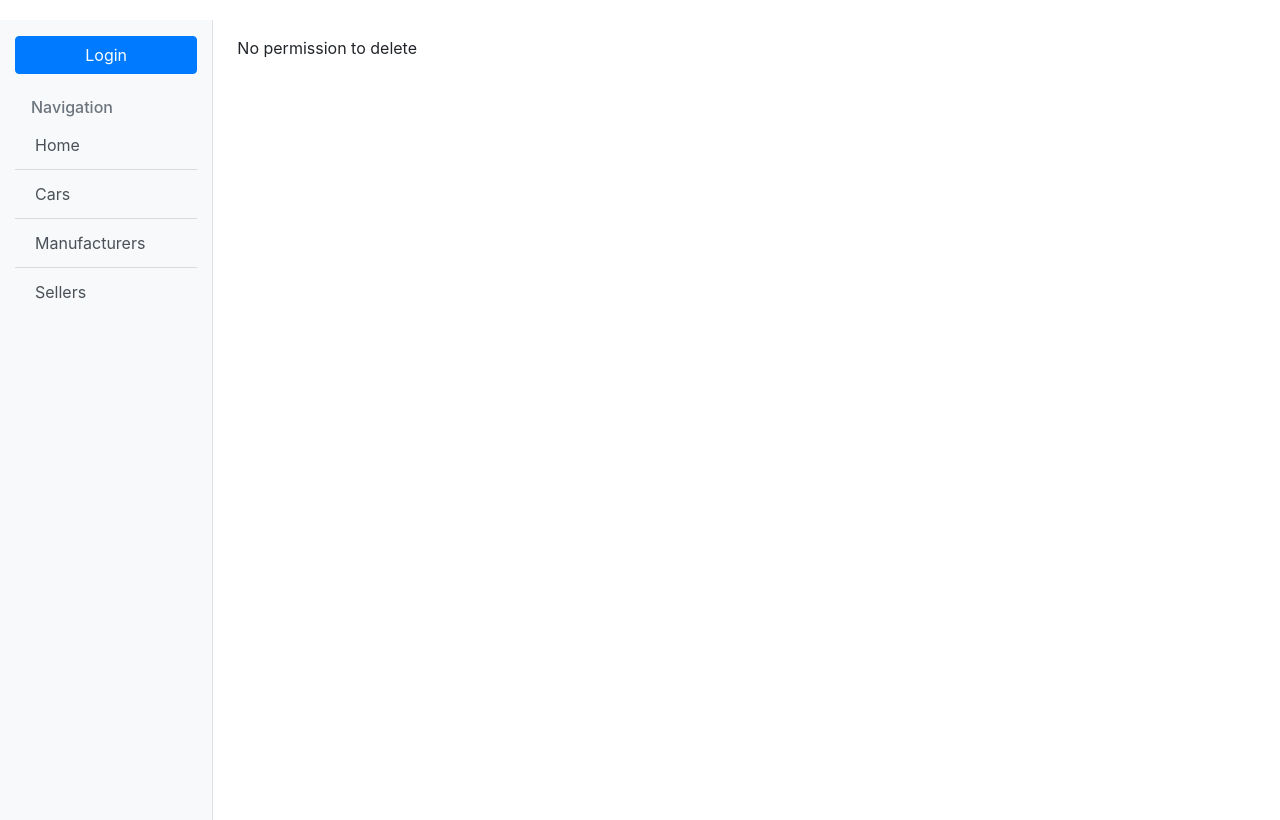
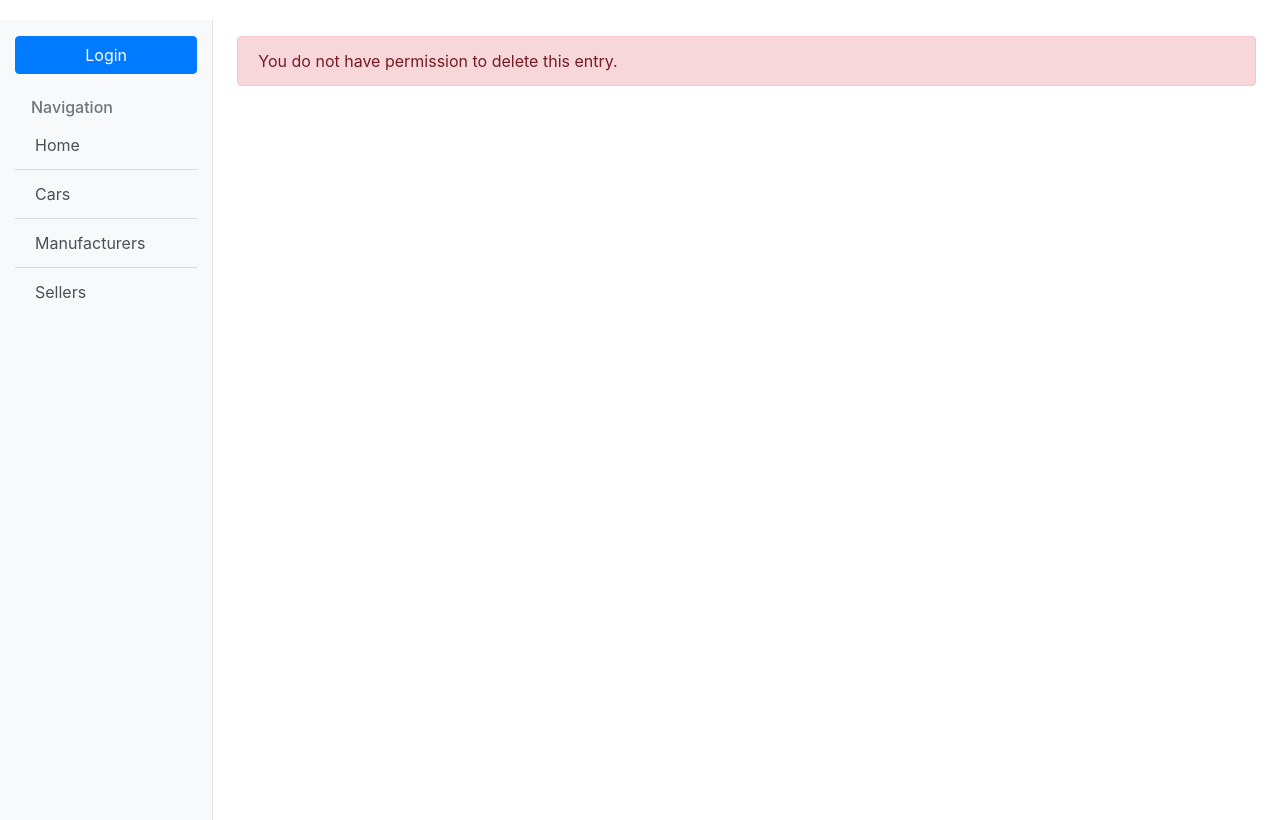
Before and after one commit to BossUA1998/Car_Park, a Django app: template templates/Car_service/seller_confirm_delete.html in a window 1280 px wide. Run offline with Django 5.2, Linux system fonts and the light colour scheme; the template is opened without the code that fills it, so the values that code supplies are empty.

Commit message:
Added style to prevent deletion and modification

```diff
--- a/templates/Car_service/seller_confirm_delete.html
+++ b/templates/Car_service/seller_confirm_delete.html
@@ -4,15 +4,18 @@
   {% if seller.client == user %}
     <div class="container mt-5">
       <div class="row justify-content-center">
-    <div class="col-md-8"> <div class="card border-danger shadow">
+        <div class="col-md-8">
+          <div class="card border-danger shadow">
             <div class="card-header bg-danger text-white">
               <h5 class="mb-0">⚠ Delete Confirmation</h5>
             </div>
-        <div class="card-body p-5"> <h2 class="card-title text-center mb-4">Are you sure you want to delete this seller?</h2>
+            <div class="card-body p-5"><h2 class="card-title text-center mb-4">Are you sure you want to delete this
+              seller?</h2>
 
               <div class="alert alert-warning" role="alert">
                 <h4 class="alert-heading">Warning!</h4>
-            <p>This action is <strong>irreversible</strong>. All associated data, including cars listed by this seller, might be permanently removed from the database.</p>
+                <p>This action is <strong>irreversible</strong>. All associated data, including cars listed by this
+                  seller, might be permanently removed from the database.</p>
               </div>
 
               <p class="text-center mb-4">Please confirm your decision below.</p>
@@ -30,6 +33,8 @@
       </div>
     </div>
   {% else %}
-  <p>No permission to delete</p>
+    <div class="alert alert-danger">
+      <p class="mb-0">You do not have permission to delete this entry.</p>
+    </div>
   {% endif %}
 {% endblock %}
--- a/templates/Car_service/seller_form.html
+++ b/templates/Car_service/seller_form.html
@@ -20,6 +20,8 @@
       </div>
     </div>
   {% else %}
-  <p>No permissions to change</p>
+    <div class="alert alert-warning text-center">
+      No permissions to change this car entry.
+    </div>
   {% endif %}
 {% endblock %}
```
Lines whose indentation alone changed are shown as unchanged.
